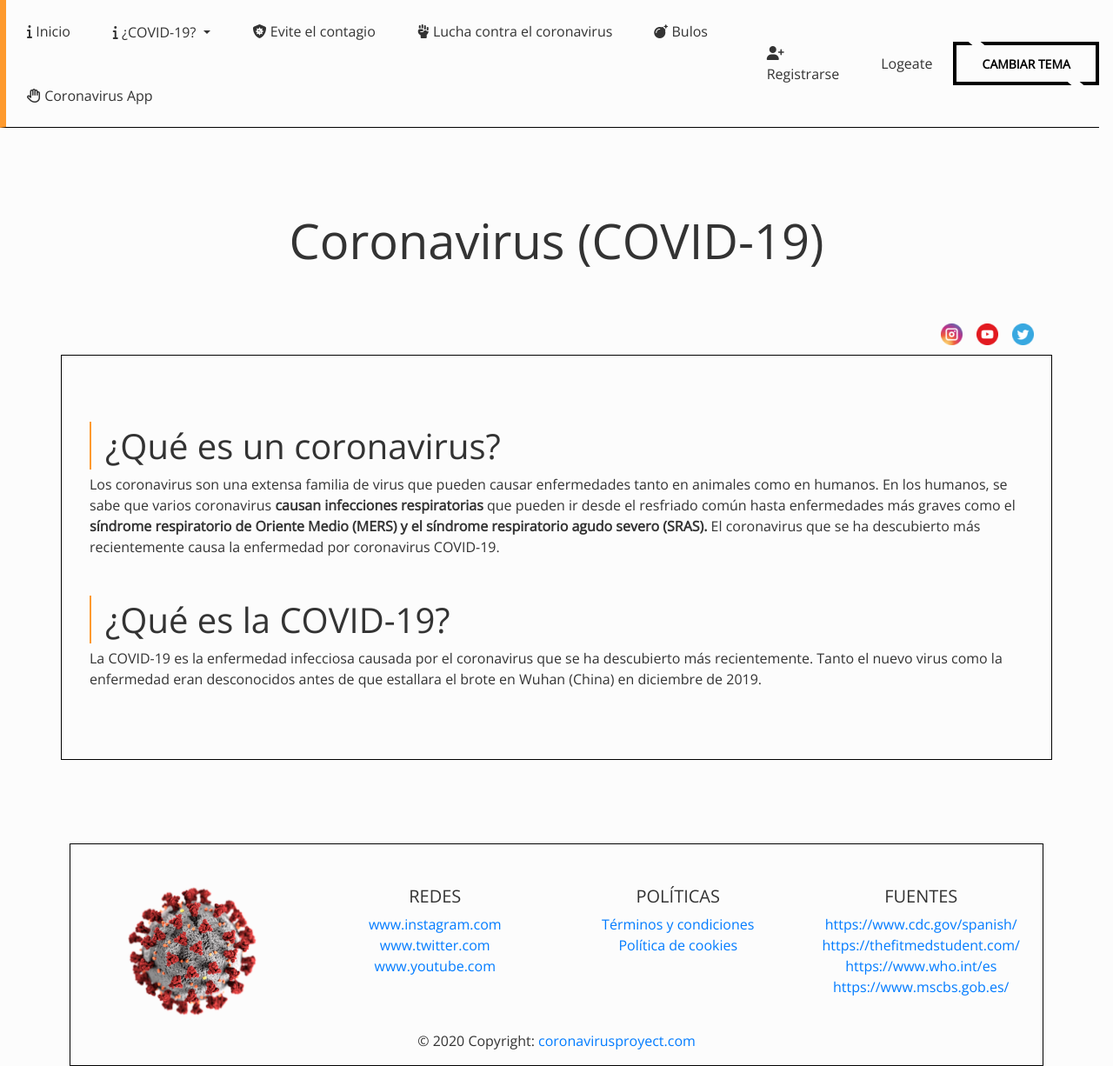
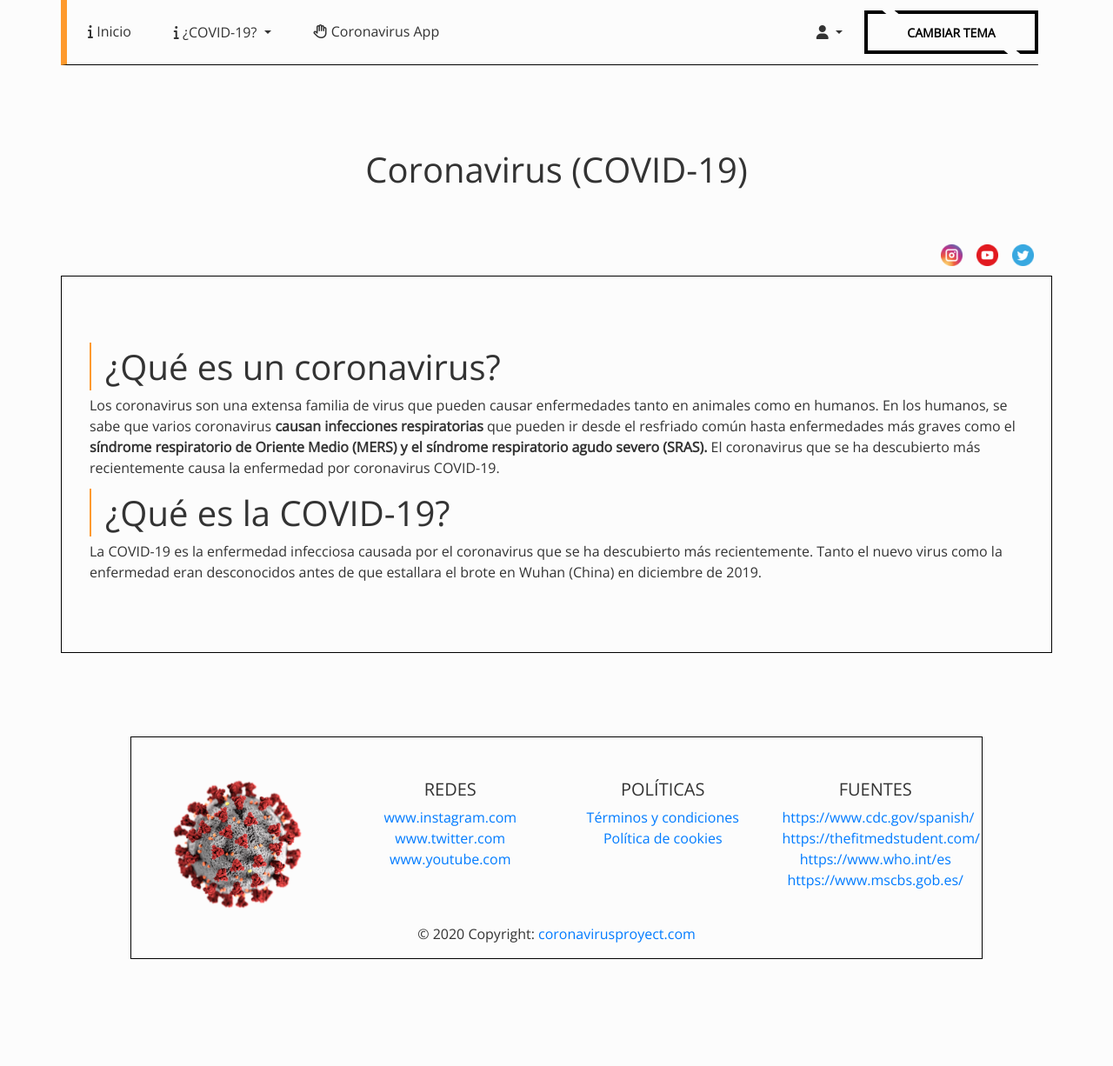
Before and after one commit to BestCobid19/Pagina-Web, a PHP site: page /covid-19.php in a window 1280 px wide. Shown: the whole page at 87% size. After the commit the page ends 1103 px from the top, so only its background shows below. Run offline with PHP 8.4, Linux system fonts and the light colour scheme; some libraries are stand-ins or nearby versions.

Commit message:
muchas cosas

```diff
--- a/covid-19.php
+++ b/covid-19.php
@@ -4,7 +4,7 @@ include('header.php');
 
 <div class="jumbotron jumbotron-fluid jumbotron1">
     <div class="container">
-        <h1 class="display-4 bordeBot">Coronavirus (COVID-19)</h1>
+        <h1 class="bordeBot">Coronavirus (COVID-19)</h1>
     </div>
 </div>
 <div class="text-right container marginBot">
@@ -18,8 +18,7 @@ include('header.php');
             <p>Los coronavirus son una extensa familia de virus que pueden causar enfermedades tanto en animales como en humanos. En los humanos, se sabe que varios coronavirus <strong>causan infecciones respiratorias</strong> que pueden ir desde el resfriado común hasta enfermedades más graves como el <strong>síndrome respiratorio de Oriente Medio (MERS) y el síndrome respiratorio agudo severo (SRAS).</strong>  El coronavirus que se ha descubierto más recientemente causa la enfermedad por coronavirus COVID-19.
                 </p>
 
-        </div>
-        <div class="texto">
+
 
             <h1><span class="bordeIzquierdaFino"></span>¿Qué es la COVID-19?</h1>
             <p>La COVID-19 es la enfermedad infecciosa causada por el coronavirus que se ha descubierto más recientemente. Tanto el nuevo virus como la enfermedad eran desconocidos antes de que estallara el brote en Wuhan (China) en diciembre de 2019.</p>
--- a/footer.php
+++ b/footer.php
@@ -54,8 +54,10 @@
   </div>
 </footer>
 <script src="js/script.js"></script>
+<script src="js/scriptTest.js"></script>
 </body>
 <script src="https://code.jquery.com/jquery-3.4.1.slim.min.js" integrity="sha384-J6qa4849blE2+poT4WnyKhv5vZF5SrPo0iEjwBvKU7imGFAV0wwj1yYfoRSJoZ+n" crossorigin="anonymous"></script>
 <script src="https://cdn.jsdelivr.net/npm/popper.js@1.16.0/dist/umd/popper.min.js" integrity="sha384-Q6E9RHvbIyZFJoft+2mJbHaEWldlvI9IOYy5n3zV9zzTtmI3UksdQRVvoxMfooAo" crossorigin="anonymous"></script>
 <script src="https://stackpath.bootstrapcdn.com/bootstrap/4.4.1/js/bootstrap.min.js" integrity="sha384-wfSDF2E50Y2D1uUdj0O3uMBJnjuUD4Ih7YwaYd1iqfktj0Uod8GCExl3Og8ifwB6" crossorigin="anonymous"></script>
+
 </html>
--- a/header.php
+++ b/header.php
@@ -34,17 +34,11 @@ session_start();
                         <a class="dropdown-item nav-boton" href="covid-19.php"><i class="fas fa-info"></i> ¿Qué es el COVID-19?</a>
                         <a class="dropdown-item nav-boton" href="sintomas.php"><i class="fas fa-viruses"></i> Síntomas</i></a>
                         <a class="dropdown-item nav-boton" href="propaga.php"><i class="fas fa-question"></i> ¿Cómo se propaga la COVID-19?</a>
+                        <a class="dropdown-item nav-boton" href="evitar_el_contagio.php" tabindex="-1" aria-disabled="true"><i class="fas fa-shield-virus"></i> Evite el contagio</a>
+                        <a class="dropdown-item nav-boton" href="lucha.php" tabindex="-1" aria-disabled="true"><i class="fas fa-fist-raised"></i></i> Lucha contra el coronavirus</a>
+                        <a class="dropdown-item nav-boton" href="bulos.php" tabindex="-1" aria-disabled="true"><i class="fas fa-bomb"></i></i> Bulos</a>
                     </div>
                 </div>
-                <li class="nav-item">
-                    <a class="nav-link active" href="evitar_el_contagio.php" tabindex="-1" aria-disabled="true"><i class="fas fa-shield-virus"></i> Evite el contagio</a>
-                </li>
-                <li class="nav-item">
-                    <a class="nav-link active" href="lucha.php" tabindex="-1" aria-disabled="true"><i class="fas fa-fist-raised"></i></i> Lucha contra el coronavirus</a>
-                </li>
-                <li class="nav-item">
-                    <a class="nav-link active" href="bulos.php" tabindex="-1" aria-disabled="true"><i class="fas fa-bomb"></i></i> Bulos</a>
-                </li>
                 <li class="nav-item">
                     <a class="nav-link active" href="https://coronavirus.app/map" target="_blank"><i class="far fa-hand-paper"></i> Coronavirus App</a>
                 </li>
@@ -52,19 +46,29 @@ session_start();
             </ul>
             <?php
             if (isset($_SESSION['userId'])) {
-                echo ('<li class="nav-item ml-auto"><form action="includes/logout.inc.php" method="post">
-                    <button type="submit" name="logout-submit">Logout</button>
-                 </form></li>');
+                echo ('
+                <div class="dropdown ml-auto">
+                    <button class="btn dropdown-toggle nav-link" type="button" id="dropdownMenuButton" data-toggle="dropdown" aria-haspopup="true" aria-expanded="false">
+                        <i class="fas fa-user">'); ?> <?php echo $_SESSION['username']; ?> <?php echo ('</i>
+                    </button>
+                    <div class="dropdown-menu" aria-labelledby="dropdownMenuButton">
+                        <a class="dropdown-item nav-boton" href="includes/logout.inc.php"></i> Logout</a>
+                        <a class="dropdown-item nav-boton" href="test.php">Test</a>
+                    </div>
+                </div>');
             } else {
                 echo '
-                 <li class="ml-auto">
-                 <a class="nav-link active" href="signup.php"><i class="fas fa-user-plus"></i> Registrarse</a>
-                 </li>
-                 <li class="ml-auto">
-                 <a class="nav-link active" href="login.php"> Logeate</a>
-                 </li>';
+                <div class="dropdown ml-auto">
+                    <button class="btn dropdown-toggle nav-link" type="button" id="dropdownMenuButton" data-toggle="dropdown" aria-haspopup="true" aria-expanded="false">
+                    <i class="fas fa-user"></i>
+                    </button>
+                    <div class="dropdown-menu" aria-labelledby="dropdownMenuButton">
+                    <a class="dropdown-item nav-boton" href="signup.php"></i> Registrarse</a>
+                    <a class="dropdown-item nav-boton" href="login.php"> Logeate</a>
+                    </div>
+                </div>';
             }
             ?>
-            <button type="button" id="switch" class="boton ml-auto">Cambiar Tema</button>
+            <button type="button" id="switch" class="boton">Cambiar Tema</button>
         </div>
     </nav>
--- a/includes/login.inc.php
+++ b/includes/login.inc.php
@@ -3,6 +3,7 @@
 if (isset($_POST['login-submit'])) {
 
     require 'dbh.inc.php';
+
 
     $mailuid = $_POST['mailuid'];
     $password = $_POST['pwd'];
@@ -31,6 +32,8 @@ if (isset($_POST['login-submit'])) {
                     session_start();
                     $_SESSION['userId'] = $row['idUsers'];
                     $_SESSION['userUid'] = $row['uidUsers'];
+                    $_SESSION['username'] = $_POST['mailuid'];;
+
 
                     header("Location: ../index.php?login=success");
                     exit();
--- a/includes/signup.inc.php
+++ b/includes/signup.inc.php
@@ -7,6 +7,7 @@ if (isset($_POST['signup-submit'])) {
     $email = $_POST['mail'];
     $password = $_POST['pwd'];
     $passwordRepeat = $_POST['pwd-repeat'];
+
 
     if (empty($username) || empty($email) || empty($password) || empty($passwordRepeat)) {
         header("Location: ../signup.php?error=emptyfields&uid=".$username."&mail=".$email);
--- a/indexLogin.php
+++ b/indexLogin.php
@@ -14,7 +14,7 @@ include('header.php');
     <a href="https://twitter.com/opsoms" target="_blank"><img src="img/twitter.png"alt="twitter" width="25px" class="logosRedes"></a>
 </div>
 <div class="container borde">
-    <div class="row justify-content-around marginAll">
+    <div class="row justify-content-around texto">
         <div class="col-md-6 col-sm-12">
             <h1><span class="bordeIzquierdaFino"></span>Luchamos contra la desinformación.</h1>
             <p>Somos dos estudiantes de CFGM que tenemos como objetivo hacer esta página web para el proyecto de FCT con el final de informar a la población
--- a/indexNoLogin.php
+++ b/indexNoLogin.php
@@ -14,7 +14,7 @@ include('header.php');
     <a href="https://twitter.com/opsoms" target="_blank"><img src="img/twitter.png"alt="twitter" width="25px" class="logosRedes"></a>
 </div>
 <div class="container borde">
-    <div class="row justify-content-around marginAll">
+    <div class="row justify-content-around texto">
         <div class="col-md-6 col-sm-12">
             <h1><span class="bordeIzquierdaFino"></span>Luchamos contra la desinformación.</h1>
             <p>Somos dos estudiantes de CFGM que tenemos como objetivo hacer esta página web para el proyecto de FCT con el final de informar a la población
--- /dev/null
+++ b/js/scriptTest.js
@@ -0,0 +1,3 @@
+window.onload = function(){
+    init();
+}
--- a/propaga.php
+++ b/propaga.php
@@ -4,7 +4,7 @@ include('header.php');
 
 <div class="jumbotron jumbotron-fluid jumbotron1">
     <div class="container">
-        <h1 class="display-4 bordeBot">Propagación del (COVID-19)</h1>
+        <h1 class="bordeBot">Propagación del (COVID-19)</h1>
 
 
     </div>
```
Also changed, not shown: test.php (added, +22 -0 lines), css/style.css (line endings or trailing spaces).
